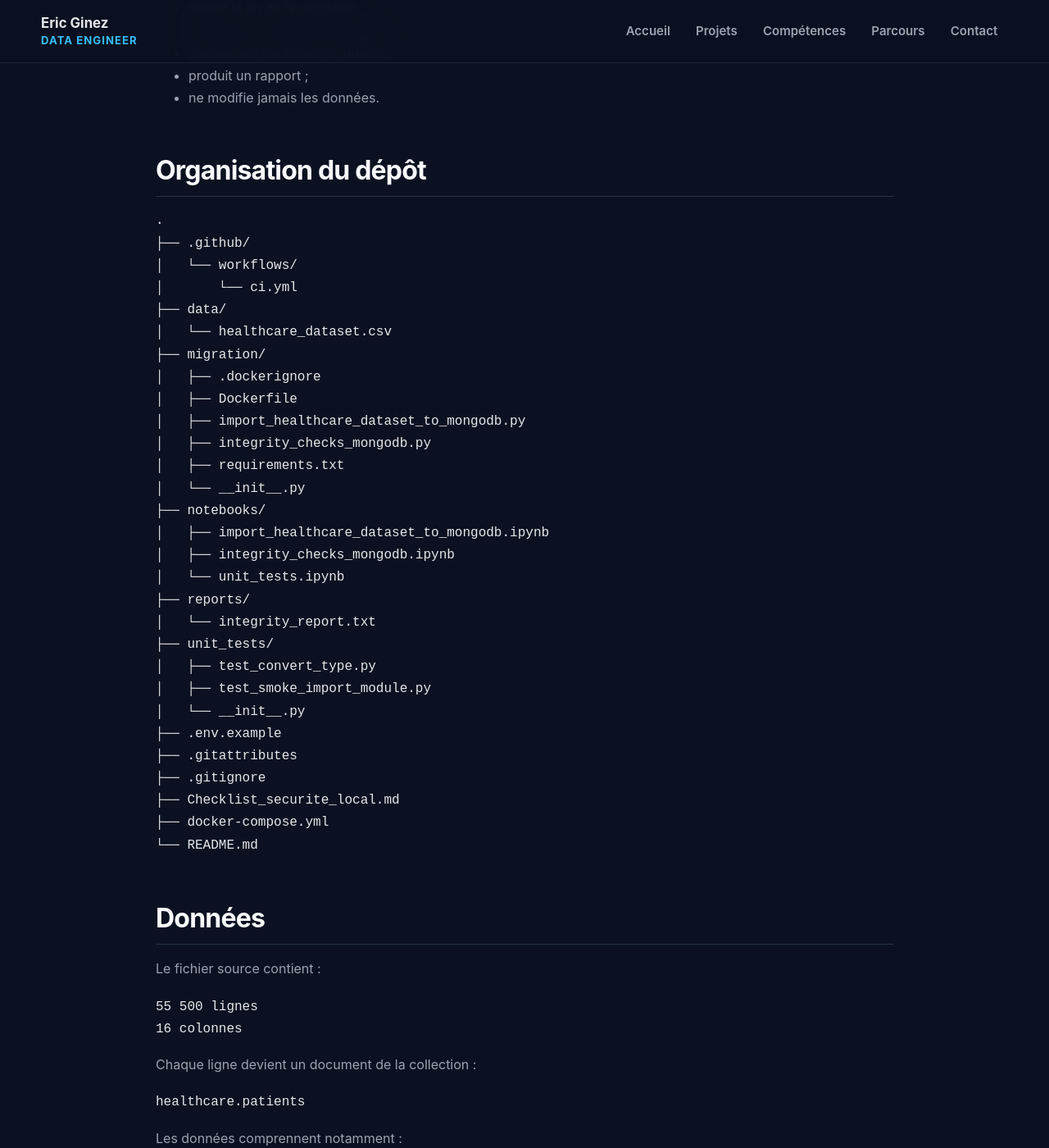
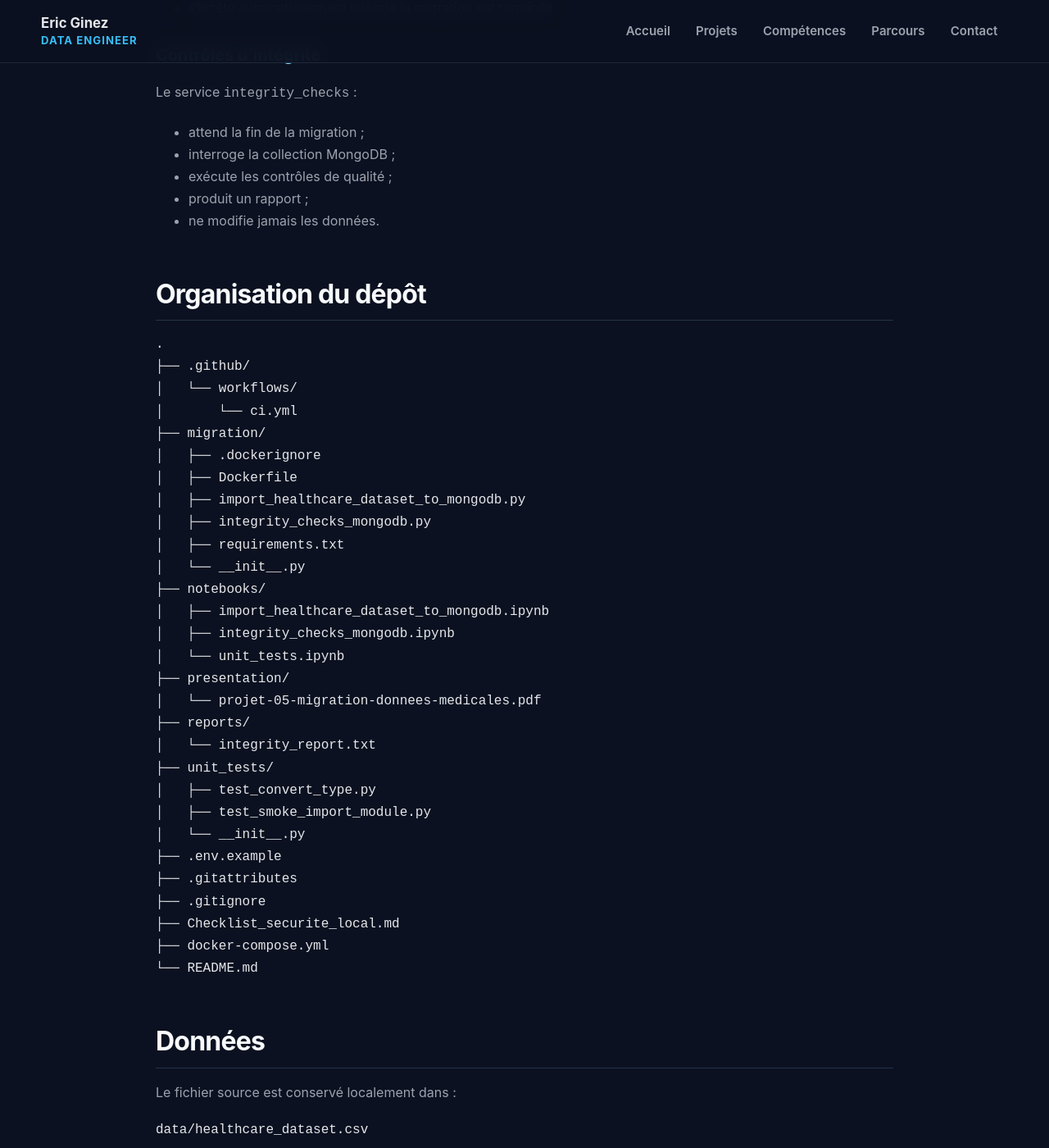
Before and after one commit to ericginez/ericginez.github.io, a Jekyll site: the page built from _projects/projet-05.md, in a window 1280 px wide and 1400 px high, scrolled down 3601 px. Shown: the whole window at 82% size. Built offline with Jekyll 4.4.1, drawn with Linux system fonts in a browser that asks for light colours; part of the change alters nothing that is shown; some of the changed text lies outside the part shown.

Commit message:
docs: ajoute la présentation du projet 5

````diff
--- a/_projects/projet-05.md
+++ b/_projects/projet-05.md
@@ -54,6 +54,10 @@ une solution :
 Le projet ne se limite pas à l’import du fichier. Il comprend également la
 conversion des types, la création d’index, l’identification des anomalies de
 qualité et l’automatisation des tests unitaires avec GitHub Actions.
+
+## Présentation
+
+- [Consulter la présentation de soutenance au format PDF](https://github.com/ericginez/healthcare-mongodb-migration/blob/main/presentation/projet-05-migration-donnees-medicales.pdf)
 
 ## Objectifs
 
@@ -141,8 +145,6 @@ Le service `integrity_checks` :
 ├── .github/
 │   └── workflows/
 │       └── ci.yml
-├── data/
-│   └── healthcare_dataset.csv
 ├── migration/
 │   ├── .dockerignore
 │   ├── Dockerfile
@@ -154,6 +156,8 @@ Le service `integrity_checks` :
 │   ├── import_healthcare_dataset_to_mongodb.ipynb
 │   ├── integrity_checks_mongodb.ipynb
 │   └── unit_tests.ipynb
+├── presentation/
+│   └── projet-05-migration-donnees-medicales.pdf
 ├── reports/
 │   └── integrity_report.txt
 ├── unit_tests/
@@ -169,6 +173,12 @@ Le service `integrity_checks` :
 ```
 
 ## Données
+
+Le fichier source est conservé localement dans :
+
+```text
+data/healthcare_dataset.csv
+```
 
 Le fichier source contient :
 
@@ -611,6 +621,25 @@ docker compose down --remove-orphans
 
 Le volume MongoDB est conservé par défaut.
 
+## Livrables
+
+Le projet comprend :
+
+- un script Python de migration du fichier CSV vers MongoDB ;
+- un script automatisé de contrôles d’intégrité ;
+- une architecture Docker Compose composée de trois services ;
+- un Dockerfile et les dépendances Python nécessaires à l’exécution ;
+- une collection MongoDB contenant 55 500 documents typés ;
+- cinq index simples et un index composé ;
+- un rapport de qualité des données ;
+- onze tests unitaires Python ;
+- un workflow d’intégration continue GitHub Actions ;
+- des notebooks documentant les principales étapes de développement ;
+- un fichier `.env.example` dépourvu de secrets ;
+- une documentation d’installation et d’exploitation ;
+- une présentation de soutenance au format PDF ;
+- un dépôt GitHub public documenté.
+
 ## Résultats obtenus
 
 Le projet aboutit à :
````
